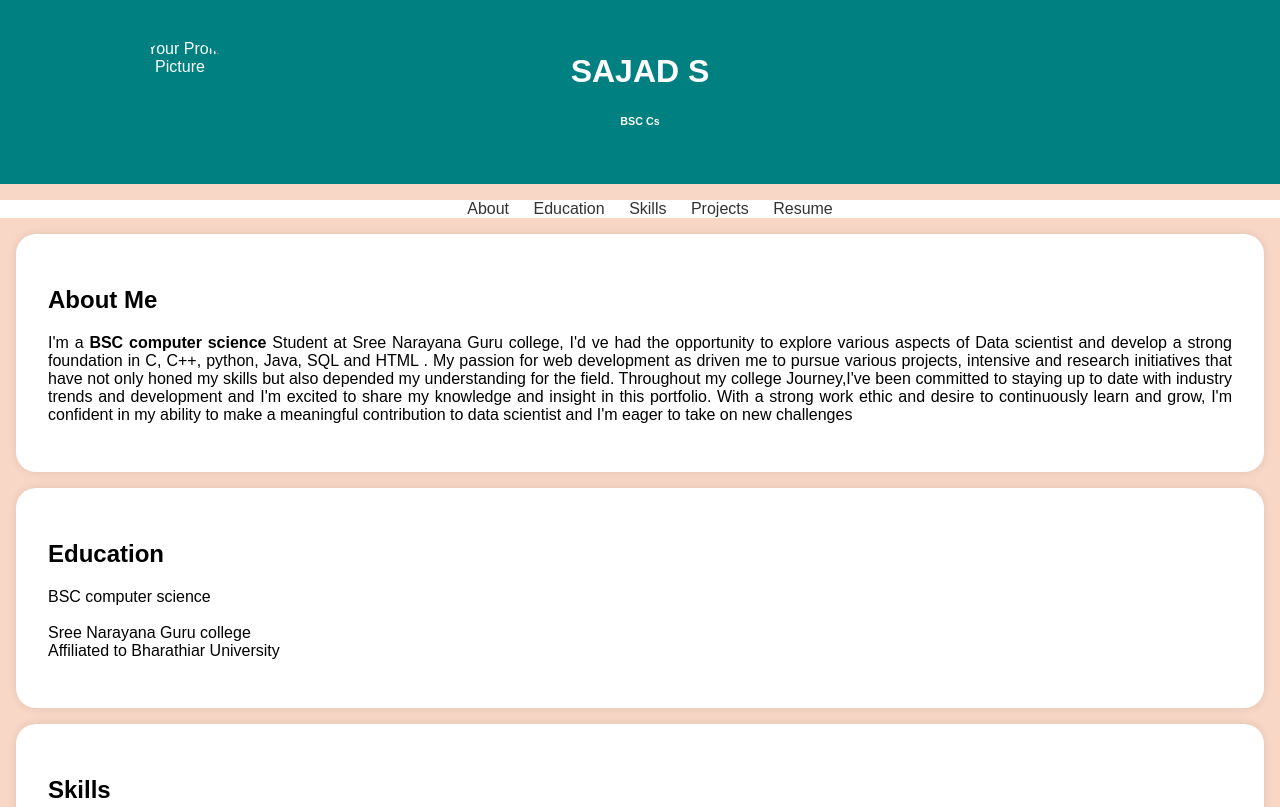
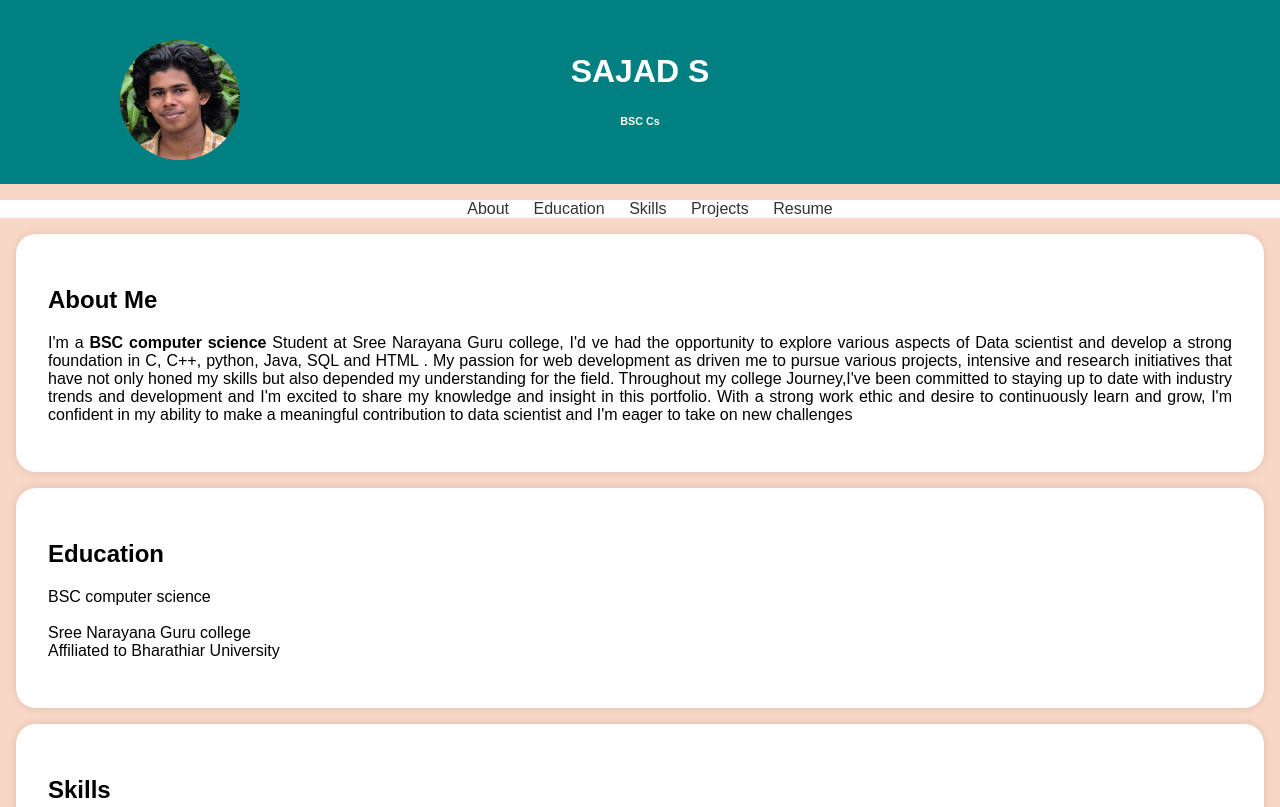
Before and after one commit to sajadheyyy/sajad, a plain HTML site: page index.html in a window 1280 px wide. Shown: the top 807 px of the page. Drawn offline with Linux system fonts and the light colour scheme.

Commit message:
Update index.html

```diff
--- a/index.html
+++ b/index.html
@@ -96,7 +96,7 @@
     <header>
         <div class="header-content">
             <!-- Add your profile picture here -->
-            <img src="sajad.jpeg" alt="Your Profile Picture" class="profile-picture">
+            <img src="sajad.jpg" alt="Your Profile Picture" class="profile-picture">
             <h1>SAJAD S </h1>
             <h6>BSC Cs </h6>
         </div>
```
